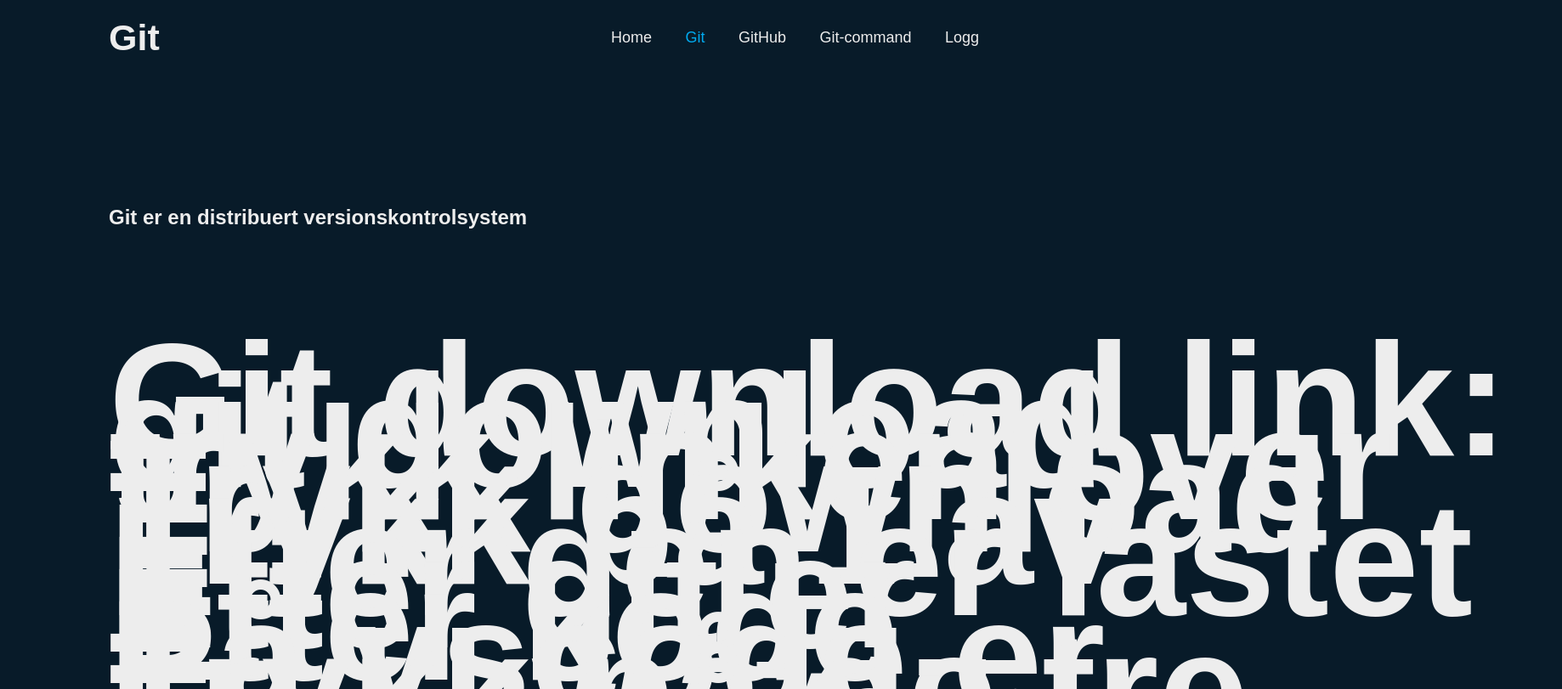
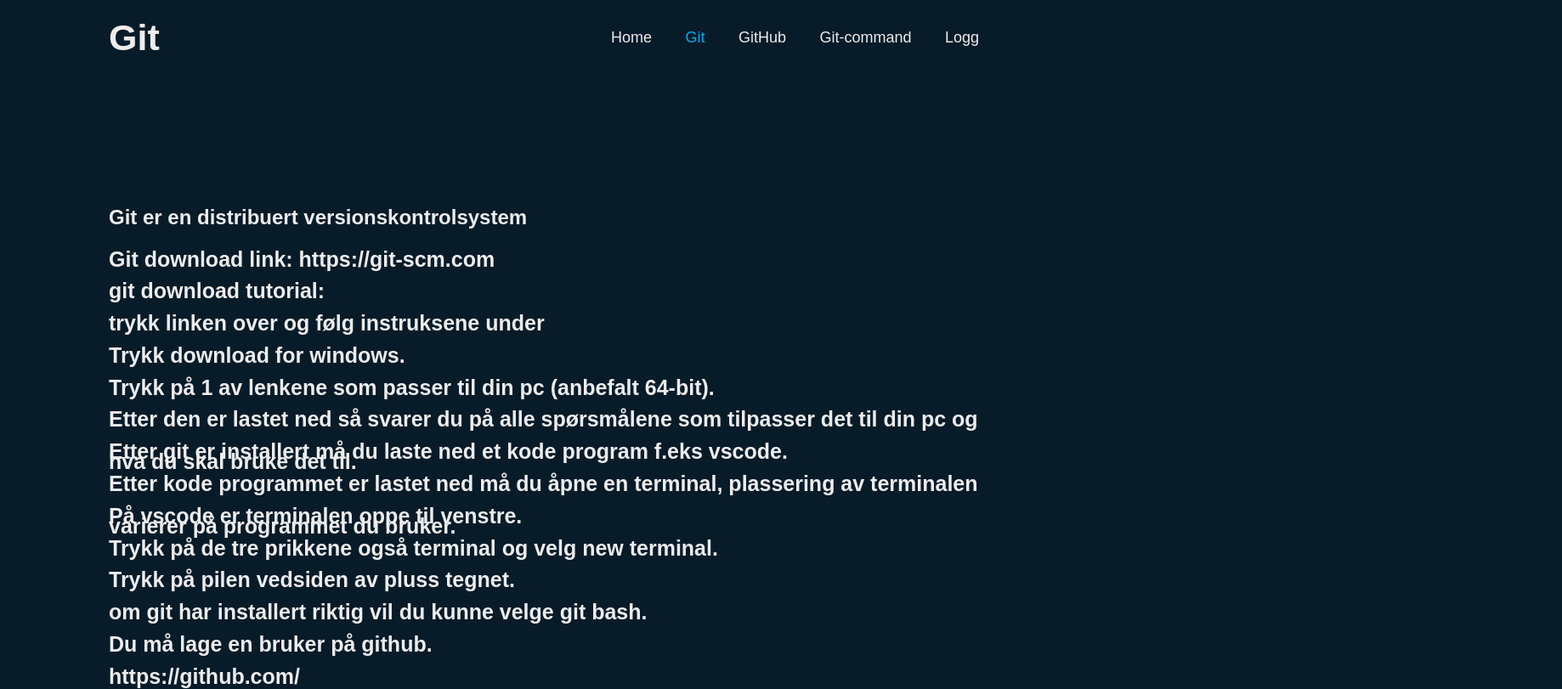
Before and after one commit to nextsky-dripp/git-kim-jonas, a plain HTML site: page git.htm in a window 1280 px wide. Shown: the top 811 px of the page at 85% size, 1838 px wide, since content can reach past the window. Drawn offline with Linux system fonts and the light colour scheme.

Commit message:
Update git.css

```diff
--- a/git.css
+++ b/git.css
@@ -58,5 +58,5 @@ p {
  height: 1cm;
 font-family: 1;
 font-weight: 700;
-font-size: 190px;
+font-size: 25px;
 }
```
